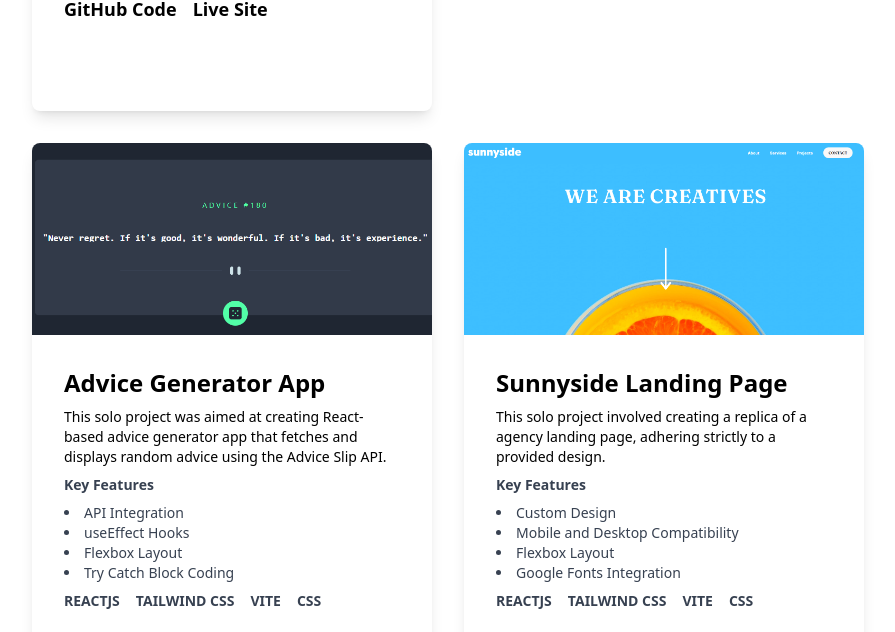
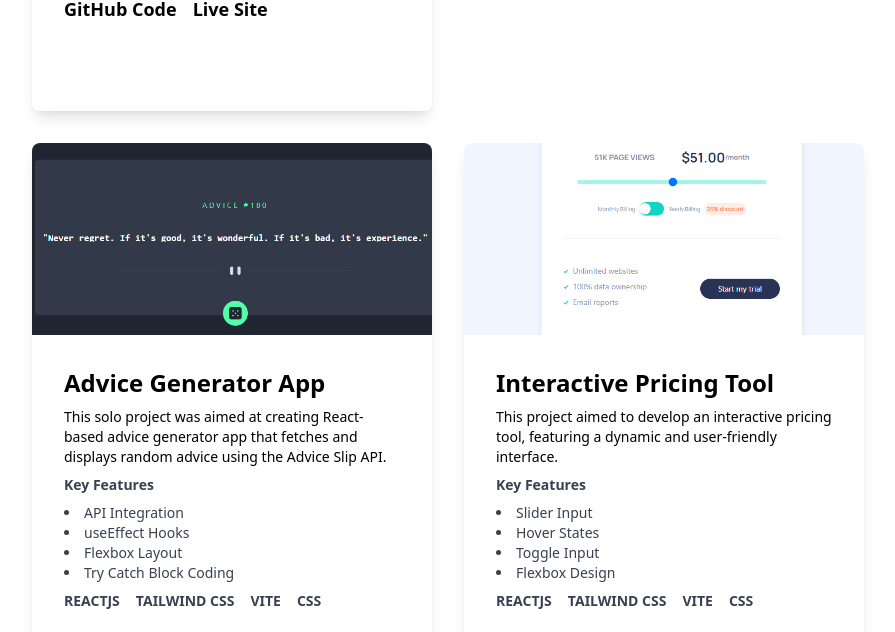
Before and after one commit to lavollmer/portfolio-lauradev, a React (Vite) app: page / in a window 1280 px wide. Shown: the part 4754-5386 px from the top of the page, without its empty margins (24-919 px from the left). Built offline with nearby package versions, Linux system fonts and the light colour scheme.

Commit message:
added interactive pricing tool design

```diff
--- a/src/components/Projects.jsx
+++ b/src/components/Projects.jsx
@@ -14,6 +14,8 @@ import MobileSunny from "../assets/mobilesunnyside.png";
 import MobilePortfolio from "../assets/mobileportfolio.png";
 import Advice from "../assets/advicegenerator.png";
 import MobileAdvice from "../assets/advicegeneratormobile.png";
+import Interactive from "../assets/interactive.png";
+import MobileInteractive from "../assets/interactivemobile.png";
 
 const Projects = () => {
   return (
@@ -154,21 +156,21 @@ const Projects = () => {
             keyfeatureFour={"Try Catch Block Coding"}
           />
           <Card
-            image={Sunnyside}
-            mobileImage={MobileSunny}
-            imageDesc="Sunnyside Landing Page"
-            title="Sunnyside Landing Page"
-            content="This solo project involved creating a replica of a agency landing page, adhering strictly to a provided design. "
+            image={Interactive}
+            mobileImage={MobileInteractive}
+            imageDesc="Interactive Pricing Tool"
+            title="Interactive Pricing Tool"
+            content="This project aimed to develop an interactive pricing tool, featuring a dynamic and user-friendly interface."
             skillOne="REACTJS"
             skillTwo="TAILWIND CSS"
             skillThree="VITE"
             skillFour="CSS"
-            githubCode={`https://github.com/lavollmer/sunnyside-agency-landingpage`}
-            livesite={`https://sunnyside-landing-page-lauradev.netlify.app/`}
-            keyfeatureOne={"Custom Design"}
-            keyfeatureTwo={"Mobile and Desktop Compatibility"}
-            keyfeatureThree={"Flexbox Layout"}
-            keyfeatureFour={"Google Fonts Integration"}
+            githubCode={`https://github.com/lavollmer/interactive-pricing-tool`}
+            livesite={`https://pricingtool-lauradev.netlify.app/`}
+            keyfeatureOne={"Slider Input"}
+            keyfeatureTwo={"Hover States"}
+            keyfeatureThree={"Toggle Input"}
+            keyfeatureFour={"Flexbox Design"}
           />
           <Card
             image={Portfolio}
```
Also changed, not shown: src/assets/interactive.png (added), src/assets/interactivemobile.png (added).
